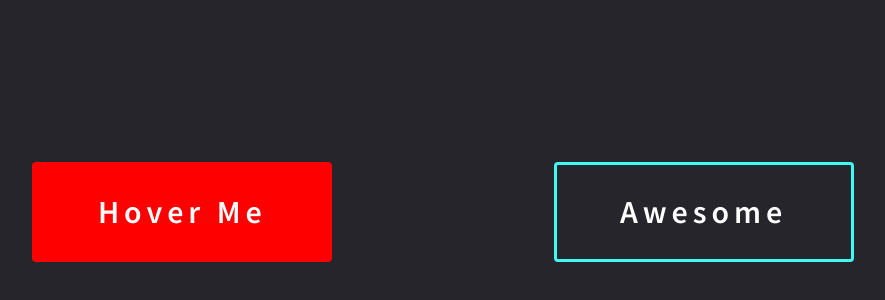
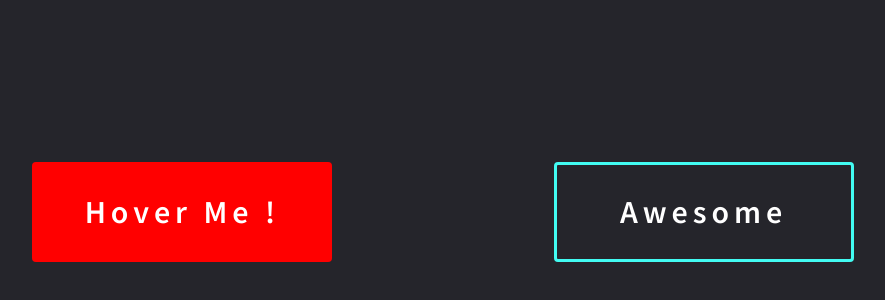
Before and after one commit to Abilashjoel/100-days-of-CSS, a plain HTML site: page 1 - Fancy Buttons/index.html in a window 1280 px wide. Shown: the part 196-496 px from the top of the page, without its empty margins (197-1082 px from the left). Drawn offline with Linux system fonts and the light colour scheme.

Commit message:
Update index.html

```diff
--- a/1 - Fancy Buttons/index.html
+++ b/1 - Fancy Buttons/index.html
@@ -8,7 +8,7 @@
 </head>
 <body>
   <div class="container">
-   <button class="btn-1">Hover Me</button>
+   <button class="btn-1">Hover Me !</button>
    <button class="btn-2">Awesome</button>
   </div>
 </body>
```
